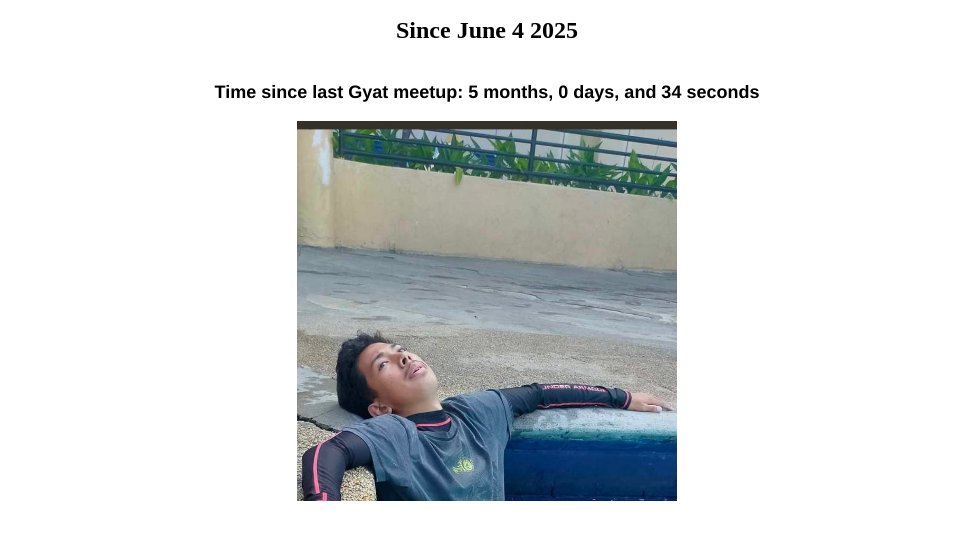
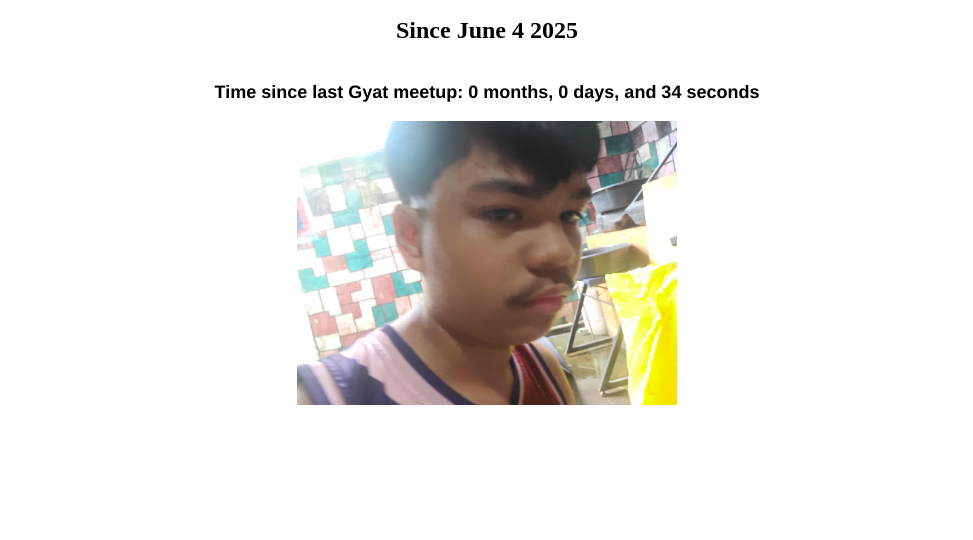
Before and after one commit to LAZYDEV69/GyatMeetupIsDead, a plain HTML site: page index.html in a window 1280 px wide. Shown: the part 102-642 px from the top of the page, without its empty margins (153-1126 px from the left). Drawn offline with Linux system fonts and the light colour scheme.

Commit message:
update NOV

```diff
--- a/index.html
+++ b/index.html
@@ -24,7 +24,7 @@
 
     <img
       style="height: 35%; width: 30%; display: block; margin: 0 auto;"
-      src="erick.jpg"
+      src="sdasss.jpg"
       alt=""
     />
 
--- a/time.js
+++ b/time.js
@@ -1,4 +1,4 @@
-const lastGyatMeetup = new Date("2025-06-04");
+const lastGyatMeetup = new Date("2025-11-01");
 
 function updateTime() {
   const now = new Date();
```
Also changed, not shown: sdasss.jpg (added).
